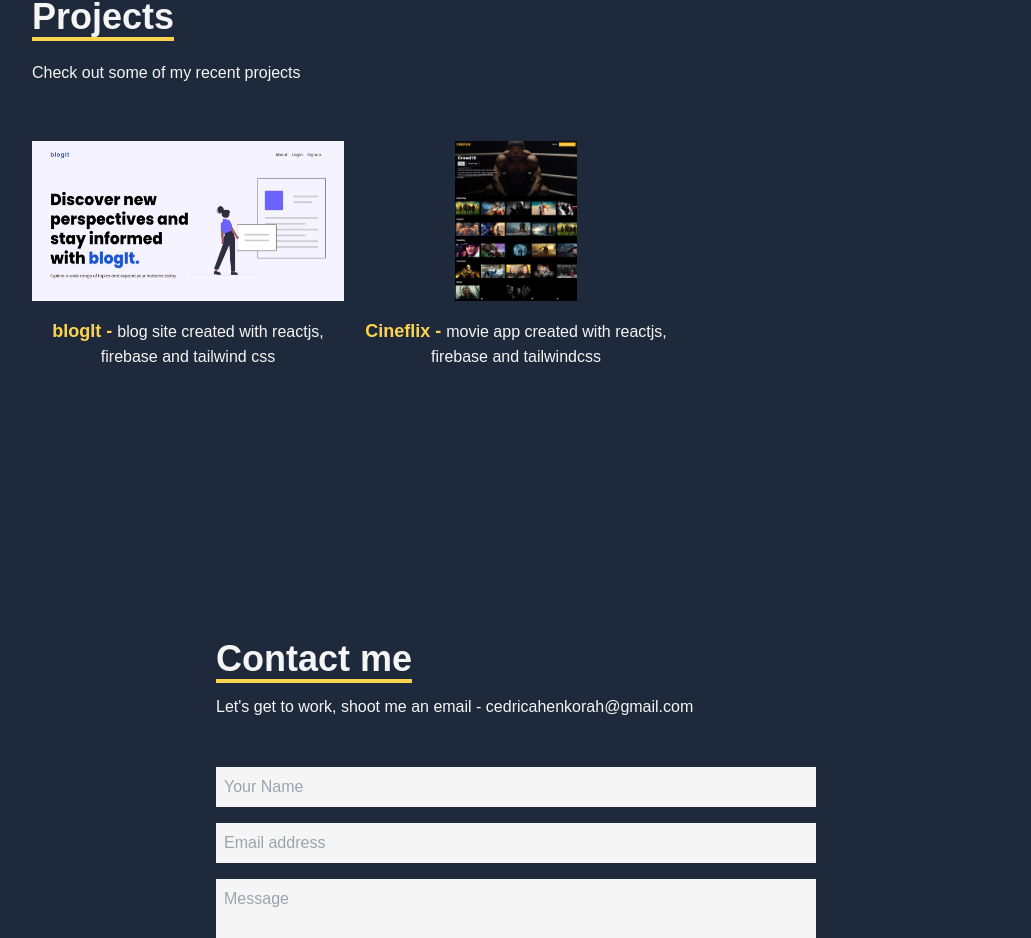
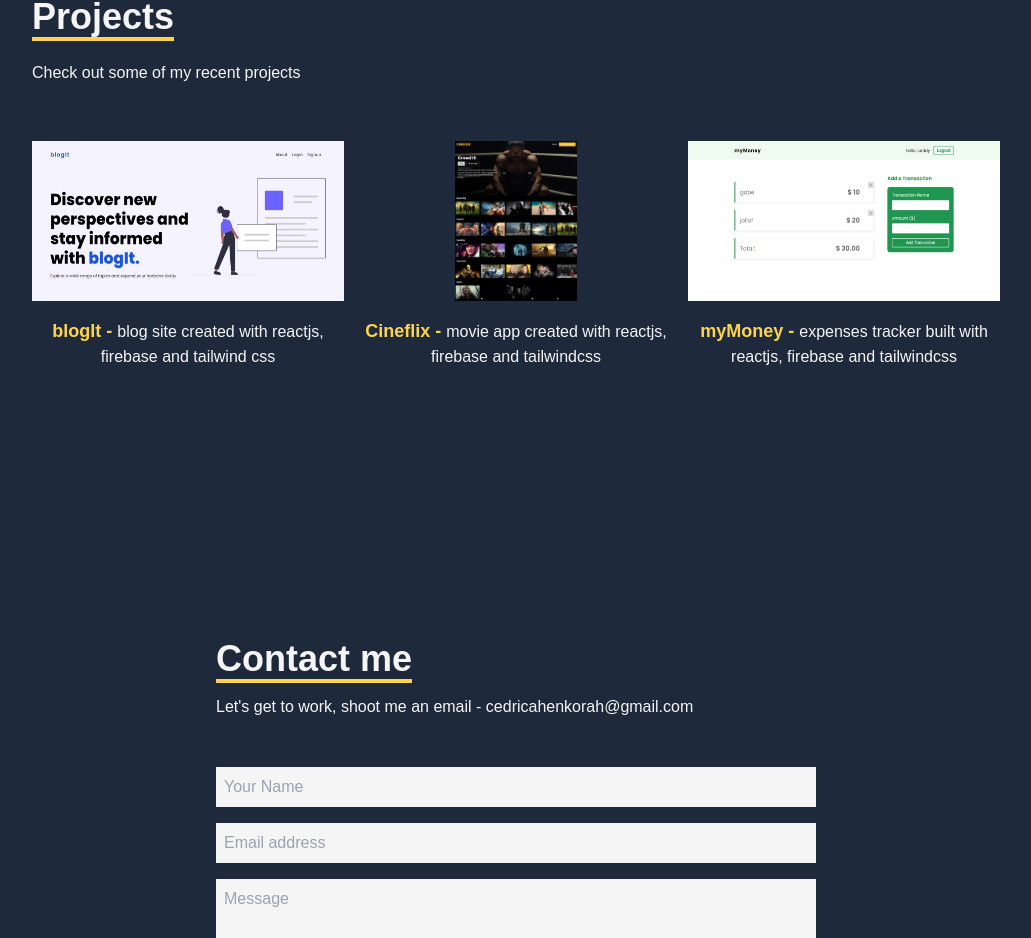
Before and after one commit to cedricahenkorah/portfolio, a React (Create React App) app: page / in a window 1280 px wide. Shown: the part 2657-3595 px from the top of the page, without its empty margins (124-1155 px from the left). Built offline with nearby package versions, Linux system fonts and the light colour scheme.

Commit message:
mymoney added

```diff
--- a/src/components/Projects.jsx
+++ b/src/components/Projects.jsx
@@ -1,7 +1,7 @@
 import React from "react";
 import blogit from "../assets/blogit.jpeg";
 import cineflix from "../assets/cineflix.jpeg";
-// import mymoney from "../assets/mymoney.jpeg";
+import mymoney from "../assets/money.jpeg";
 // import projectmgt from "../assets/projectmgt.jpeg";
 
 const Projects = () => {
@@ -53,6 +53,22 @@ const Projects = () => {
               </p>
             </a>
           </div>
+          <div>
+            <a
+              target="_blank"
+              rel="noreferrer"
+              href="https://mymoney-2940f.web.app/"
+            >
+              <img src={mymoney} alt="myMoney" className="h-40 mx-auto" />
+
+              <p className="mt-4 text-center">
+                <span className="font-bold text-lg text-amber-300">
+                  myMoney -{" "}
+                </span>
+                expenses tracker built with reactjs, firebase and tailwindcss
+              </p>
+            </a>
+          </div>
           {/* <div>
             <a
               target="_blank"
@@ -69,22 +85,7 @@ const Projects = () => {
               </p>
             </a>
           </div>
-          <div>
-            <a
-              target="_blank"
-              rel="noreferrer"
-              href="https://mymoney-2940f.web.app/"
-            >
-              <img src={mymoney} alt="myMoney" className="h-40 mx-auto" />
-
-              <p className="mt-4 text-center">
-                <span className="font-bold text-lg text-amber-300">
-                  myMoney -{" "}
-                </span>
-                expenses tracker built with reactjs and tailwindcss
-              </p>
-            </a>
-          </div> */}
+        */}
         </div>
       </div>
     </div>
```
Also changed, not shown: src/assets/money.jpeg (added).
